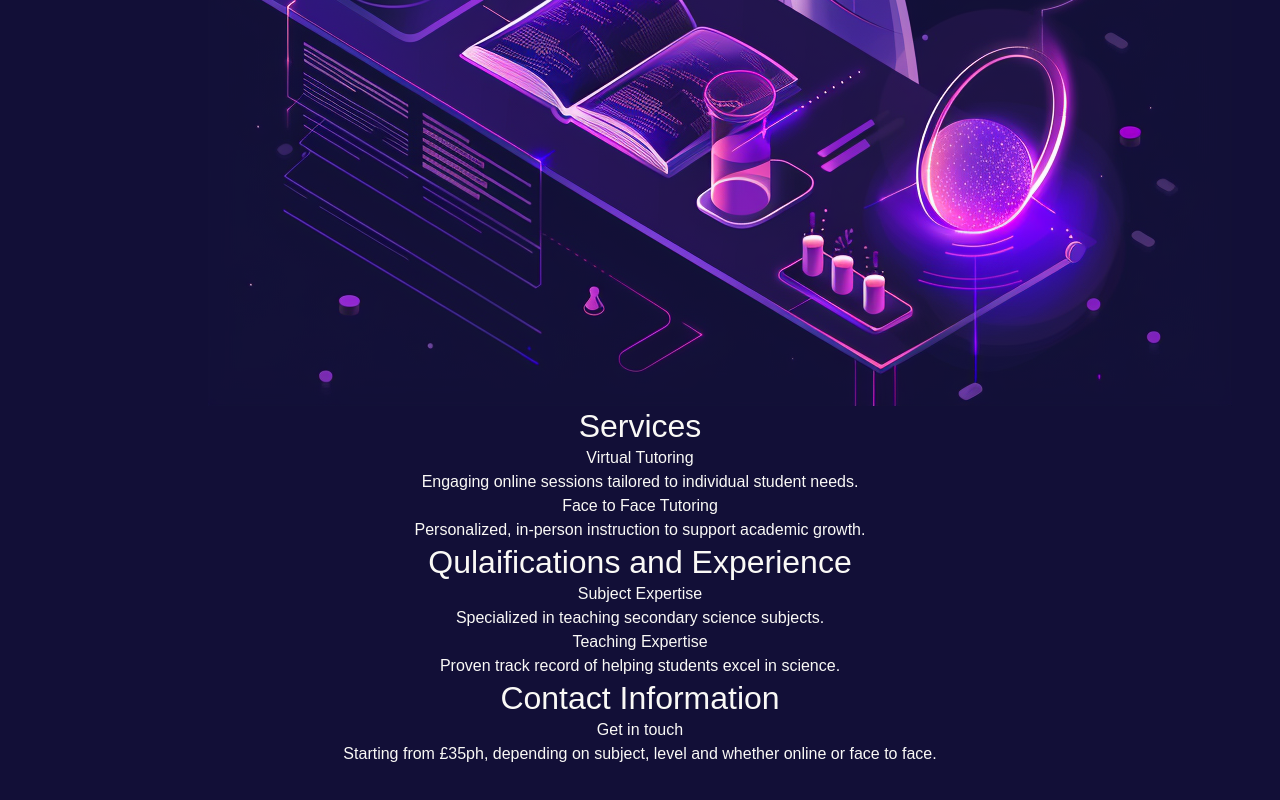
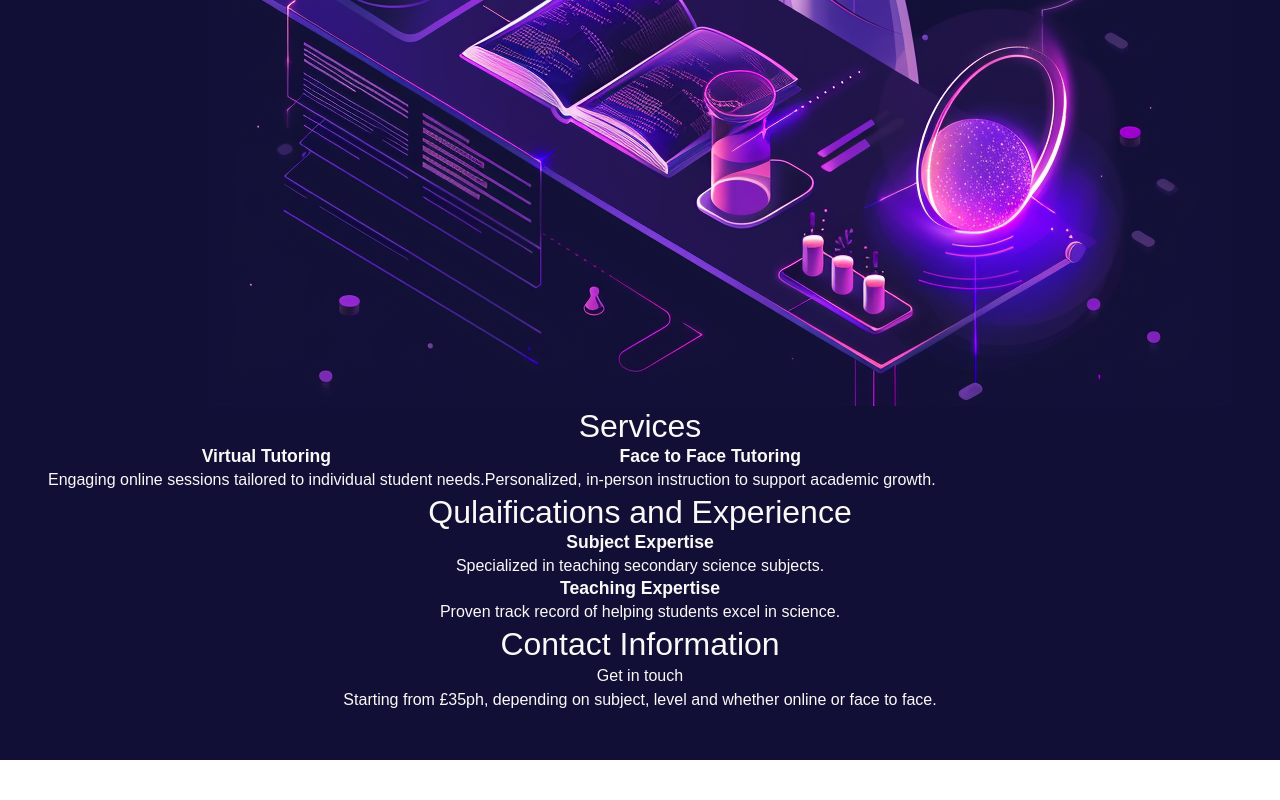
Before and after one commit to kate-joyce/tutor-app, a React (Create React App) app: page / in a window 1280 px wide. Shown: the part 666-1466 px from the top of the page. After the commit the page ends 1426 px from the top, so only its background shows below. Built offline with nearby package versions, Linux system fonts and the light colour scheme.

Commit message:
updated styles services component

```diff
--- a/src/App.css
+++ b/src/App.css
@@ -12,6 +12,12 @@
   h2 {
     font-size: 2em;
     line-height: 1.25;
+  }
+
+  h3 {
+    font-size: 1.1em;
+    line-height: 1.25;
+    font-weight: bold;
   }
   .cta-1 {
     color: linear-gradient(135 deg, #60A9FF 10%, #D187FF 90%);
--- a/src/components/services.js
+++ b/src/components/services.js
@@ -2,10 +2,16 @@ function Services() {
   return (
     <section id="services">
       <h2>Services</h2>
-      <h3>Virtual Tutoring</h3>
-      <p>Engaging online sessions tailored to individual student needs.</p>
-      <h3>Face to Face Tutoring</h3>
-      <p>Personalized, in-person instruction to support academic growth.</p>
+      <div className="container flex">
+        <div>
+          <h3>Virtual Tutoring</h3>
+          <p>Engaging online sessions tailored to individual student needs.</p>
+        </div>
+        <div>
+          <h3>Face to Face Tutoring</h3>
+          <p>Personalized, in-person instruction to support academic growth.</p>
+        </div>
+      </div>
     </section>
   );
 }
```
Also changed, not shown: src/logo.svg (deleted).
